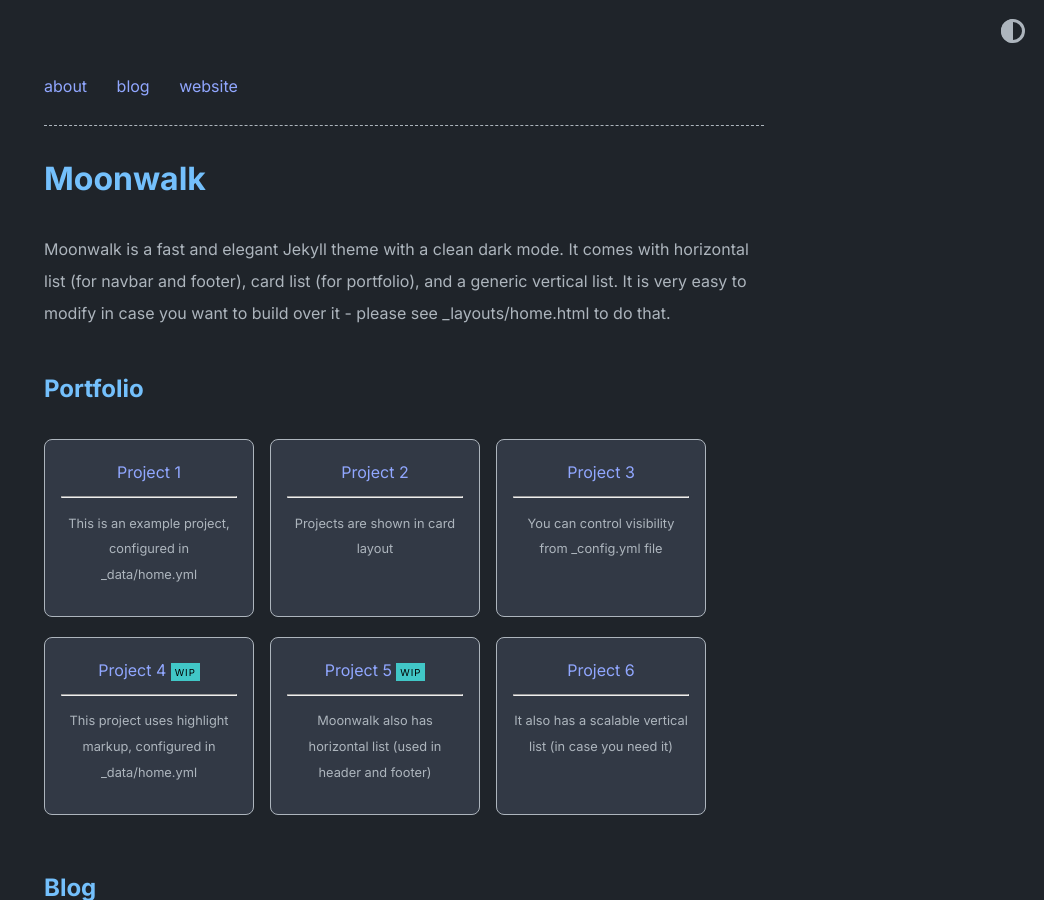
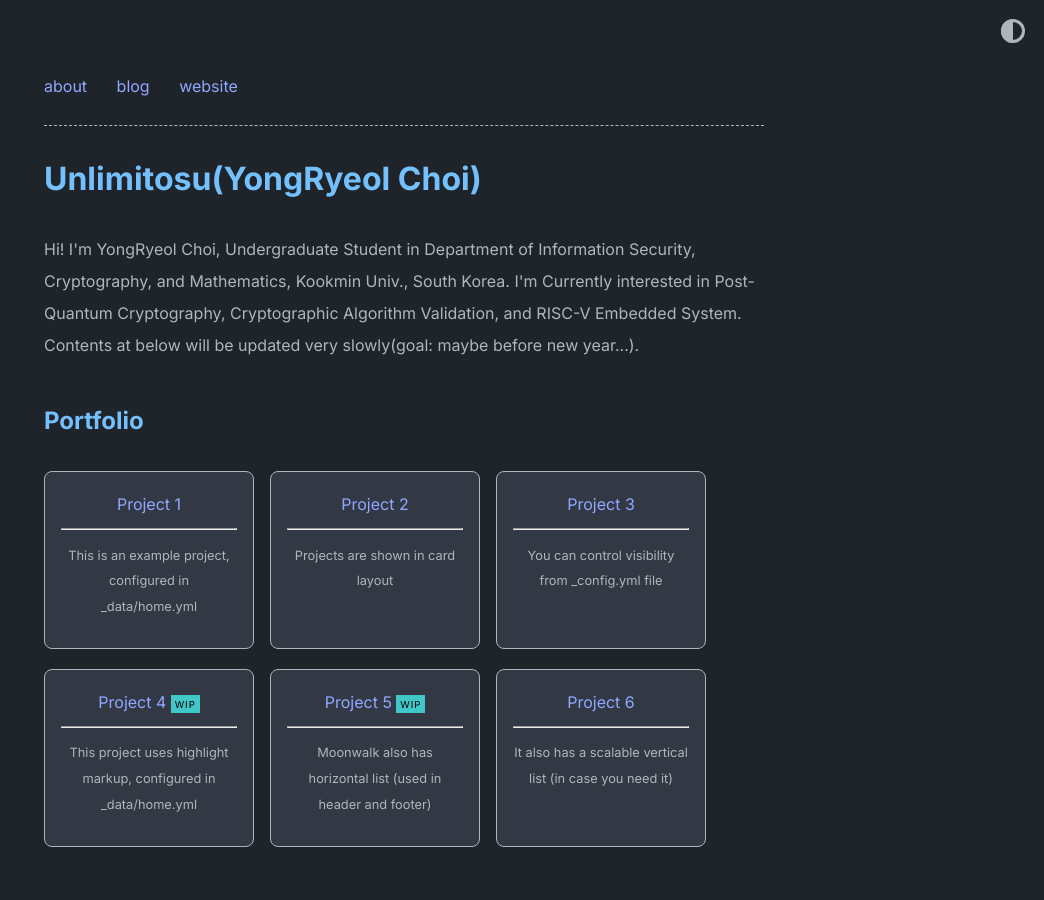
Before and after one commit to Unlimitosu/Unlimitosu.github.io, a Jekyll site: the page built from index.md, in a window 1280 px wide and 900 px high. Shown: the whole window, without its empty margins (236-1280 px from the left). Built offline with Jekyll 4.4.1, drawn with Linux system fonts in a browser that asks for light colours; some of the changed text lies outside the part shown.

Commit message:
add self-introducing

```diff
--- a/_config.yml
+++ b/_config.yml
@@ -1,16 +1,15 @@
-title: Moonwalk
-author: Abhinav Saxena
+title: Unlimitosu(YongRyeol Choi)
+author: YongRyeol Choi
 url: https://www.abhinavsaxena.com/moonwalk # root address of the site
 description: > # description of the site (multiple lines allowed)
-  Moonwalk is a fast and elegant Jekyll theme with a clean dark mode. It comes with horizontal list (for navbar and footer), card list (for portfolio), and a generic vertical list. It is very easy to modify in case you want to build over it - please see _layouts/home.html to do that.
+  Hi! I'm YongRyeol Choi, Undergraduate Student in Department of Information Security, Cryptography, and Mathematics, Kookmin Univ., South Korea.
+  I'm Currently interested in Post-Quantum Cryptography, Cryptographic Algorithm Validation, and RISC-V Embedded System.
+  Contents at below will be updated very slowly(goal: maybe before new year...).
 
 permalink: /:slug
 
 favicon: "./logo.png" # relative path to site's favicon
 
-twitter:
-    username: abhinav # update or delete this
-    card: summary_large_image
 
 #theme: moonwalk # if you are using GitHub Pages, change it to remote_theme: abhinavs/moonwalk
 remote_theme: abhinavs/moonwalk
```
